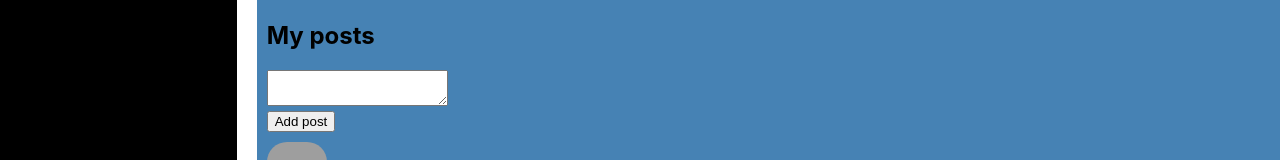
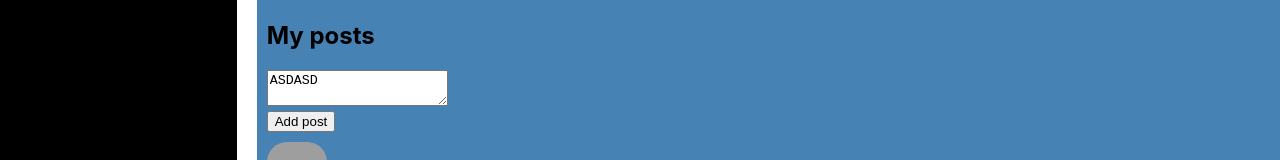
Before and after one commit to Amelit-Q/learning_react_1, a React (Create React App) app: page /profile in a window 1280 px wide. Shown: the part 433-593 px from the top of the page. Built offline with nearby package versions, Linux system fonts and the light colour scheme; grey boxes are pictures that could not be loaded.

Commit message:
Refactoring BLL file. Use couple props for added post on Profile.js components.

```diff
--- a/src/App.js
+++ b/src/App.js
@@ -2,18 +2,15 @@ import React from "react";
 import "./App.css";
 import Header from "./components/Header/Header";
 import NavBar from "./components/NavBar/NavBar";
-import MyPosts from "./components/Profile/MyPosts/MyPosts";
 import Profile from "./components/Profile/Profile";
 import Dialogues from "./components/Dialogues/Dialogues";
-import classes from "./App.css"
-import {BrowserRouter, Route} from "react-router-dom";
+import {Route} from "react-router-dom";
 
 
 const App = (props) => {
 
 
     return (
-        <BrowserRouter>
             <div className={'app-wrapper'}>
                 <Header/>
                 <NavBar/>
@@ -21,11 +18,12 @@ const App = (props) => {
                     <Route path={'/messages'} render={() =>
                         <Dialogues state={props.state.dialoguesPage}/>}/>
                     <Route path={'/profile'} render={() =>
-                        <Profile state={props.state.profilePage} addPost={props.addPost}/>}/>
+                        <Profile profilePage={props.state.profilePage}
+                                 addPost={props.addPost}
+                                 updateNewPostText={props.updateNewPostText}/>}/>
                 </div>
 
             </div>
-        </BrowserRouter>
     );
 }
 
--- a/src/components/Dialogues/Message/Messages.js
+++ b/src/components/Dialogues/Message/Messages.js
@@ -10,13 +10,14 @@ const Messages = (props) => {
         alert(text)
     }
 
+
     return (
         <div>
             <div className={classes.messages}>
                 {props.text}
             </div>
             <div>
-                <textarea ref={newMessageElement}></textarea>
+                <textarea />
             </div>
             <div>
                 <button onClick={addPost}>Add post</button>
--- a/src/components/Profile/MyPosts/MyPosts.js
+++ b/src/components/Profile/MyPosts/MyPosts.js
@@ -5,22 +5,26 @@ import Post from "./Post/Post";
 
 const MyPosts = (props) => {
 
+    let postElements =
+        props.posts.map(p => <Post message={p.post} likesCount={p.likesCount}/>)
+
     let newPostElement = React.createRef()
 
-    let addPost = (props) => {
-        let text = newPostElement.current.value
-        props.addPost(text)
+    let addPost = () => {
+        props.addPost()
     }
 
-    let postElements =
-        props.posts.map(p => <Post message={p.post} likesCount={p.likesCount}/>)
+    let onPostChange = () => {
+        let text = newPostElement.current.value
+        props.updateNewPostText(text)
+    }
 
     return (
         <div className={classes.postsBlock}>
             <h2>My posts</h2>
             <div>
                 <div>
-                    <textarea ref={newPostElement}></textarea>
+                    <textarea onChange={onPostChange} ref={newPostElement} value={props.newPostText}/>
                 </div>
                 <div>
                     <button onClick={addPost}>Add post</button>
--- a/src/components/Profile/Profile.js
+++ b/src/components/Profile/Profile.js
@@ -7,7 +7,10 @@ const Profile = (props) => {
     return (
         <div>
             <ProfileInfo/>
-            <MyPosts posts={props.state.posts} addPost={props.addPost}/>
+            <MyPosts posts={props.profilePage.posts}
+                     newPostText={props.profilePage.newPostText}
+                     updateNewPostText={props.updateNewPostText}
+                     addPost={props.addPost}/>
         </div>
 
 
--- a/src/index.js
+++ b/src/index.js
@@ -1,20 +1,9 @@
-import React from 'react';
-import ReactDOM from 'react-dom';
-import './index.css';
-import App from './App';
 import * as serviceWorker from './serviceWorker';
+import {rerenderEntireTree} from "./render";
 import state from "./redux/state";
-import {addPost} from "./redux/state"
 
 
-ReactDOM.render(
-    <React.StrictMode>
-        <App state={state} addPost={addPost}/>
-    </React.StrictMode>,
-    document.getElementById('root')
-);
+rerenderEntireTree(state)
 
-// If you want your app to work offline and load faster, you can change
-// unregister() to register() below. Note this comes with some pitfalls.
-// Learn more about service workers: https://bit.ly/CRA-PWA
+
 serviceWorker.unregister();
--- a/src/redux/state.js
+++ b/src/redux/state.js
@@ -1,3 +1,5 @@
+import {rerenderEntireTree} from "../render";
+
 let state = {
     profilePage: {
         posts: [
@@ -6,6 +8,7 @@ let state = {
             {id: 3, post: "What the hell are you doing here?", likesCount: 228},
             {id: 4, post: "Hey dickhead!", likesCount: 322},
         ],
+        newPostText: "ASDASD"
 
     },
     dialoguesPage: {
@@ -25,14 +28,29 @@ let state = {
 
 }
 
-export let addPost = (postMessage) => {
+window.state = state
+
+export let addPost = () => {
     let newPost = {
         id: 5,
-        message: postMessage,
+        post: state.profilePage.newPostText,
         likesCount: 0,
     }
 
+
     state.profilePage.posts.push(newPost)
+    state.updateNewPostText = ''
+    rerenderEntireTree(state)
 }
 
+export let updateNewPostText = (newText) => {
+    state.profilePage.newPostText = newText
+    rerenderEntireTree(state)
+    }
+
+
+
+
+
+
 export default state
--- /dev/null
+++ b/src/render.js
@@ -0,0 +1,18 @@
+import React from 'react';
+import ReactDOM from 'react-dom';
+import './index.css';
+import App from './App';
+import {addPost} from "./redux/state"
+import {BrowserRouter} from "react-router-dom";
+import {updateNewPostText} from "./redux/state";
+
+export let rerenderEntireTree = (state) => {
+    ReactDOM.render(
+        <BrowserRouter>
+            <React.StrictMode>
+                <App state={state} addPost={addPost} updateNewPostText={updateNewPostText}/>
+            </React.StrictMode>
+        </BrowserRouter>,
+        document.getElementById('root')
+    );
+}
```
